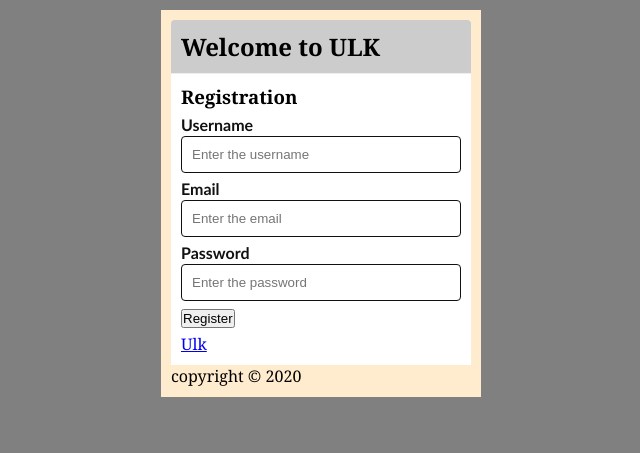
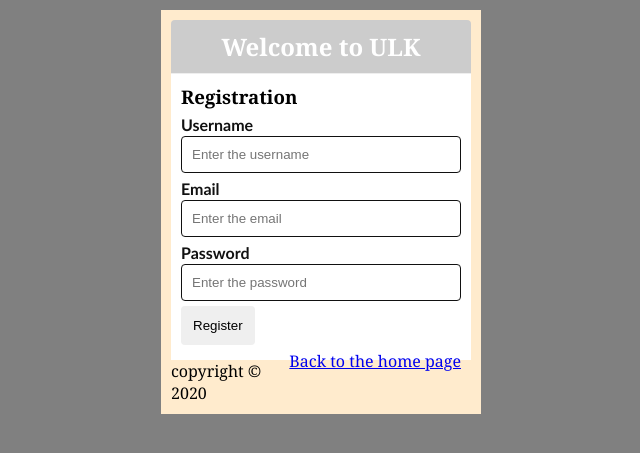
Before and after one commit to Jean-pierre14/chat-html-jquery, a PHP site: page /registration.html in a window 1280 px wide. Shown: the top 453 px of the page, without its empty margins (319-959 px from the left). Run offline with PHP 8.4, Linux system fonts and the light colour scheme.

Commit message:
CSS done

```diff
--- a/css/style.css
+++ b/css/style.css
@@ -63,3 +63,15 @@
     border-radius: 4px;
     padding: 10px;
 }
+
+.group .button{
+    position: relative;
+    padding: 12px;
+    border: none !important;
+    outline: none !important;
+    cursor: pointer;
+    border-radius: 4px;
+}
+.close{
+    float: right;
+}
--- a/registration.html
+++ b/registration.html
@@ -13,7 +13,7 @@
     <div class="container">
         <div class="card">
             <div class="cardHeader">
-                <h2>Welcome to ULK</h2>
+                <h2 id="title">Welcome to ULK</h2>
             </div>
             <div class="cardBody">
                 <h3>Registration</h3>
@@ -35,7 +35,7 @@
                         <button class="button" type="button">Register</button>
                     </div>
                 </form>
-                <a href="ulk.html">Ulk</a>
+                <a href="ulk.html" class="close">Back to the home page</a>
             </div>
             <div class="cardFooter">
                 <p>copyright &copy; 2020</p>
```
